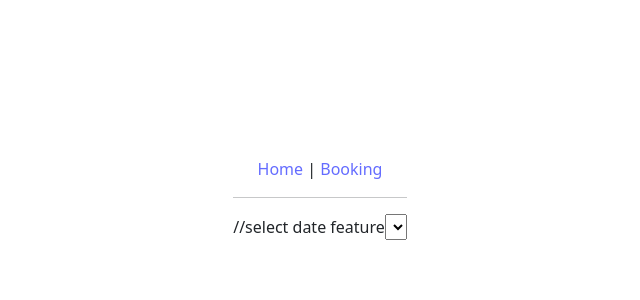
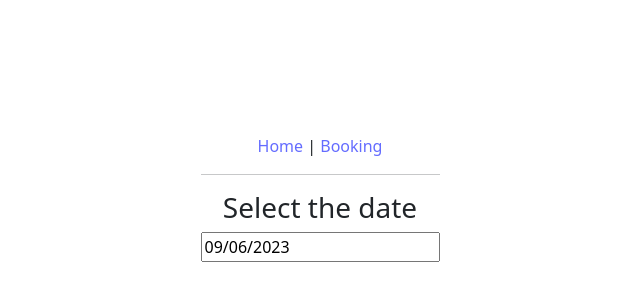
Before and after one commit to andrewhuynh561/Reservation-restaurant, a React (Vite) app in the folder web_app/: page /booking in a window 1280 px wide. Shown: the part 202-502 px from the top of the page, without its empty margins (320-960 px from the left). Built offline with nearby package versions, Linux system fonts and the light colour scheme.

Commit message:
Finished date selection without having id

```diff
--- a/web_app/package.json
+++ b/web_app/package.json
@@ -11,6 +11,7 @@
   },
   "dependencies": {
     "react": "^18.2.0",
+    "react-datepicker": "^4.16.0",
     "react-dom": "^18.2.0",
     "react-router-dom": "^6.15.0",
     "sqlite3": "^5.1.6"
--- a/web_app/src/routes/Booking.jsx
+++ b/web_app/src/routes/Booking.jsx
@@ -1,20 +1,18 @@
-import { useState } from 'react'
-import {useParams} from 'react-router-dom'
-import reactLogo from '../assets/react.svg'
-import viteLogo from '/vite.svg'
+import React, { useState } from "react";
+import { useParams } from "react-router-dom";
+import DatePicker from "react-datepicker";
+import "react-datepicker/dist/react-datepicker.css";
 
 function Booking() {
-  const { id } = useParams();
-
-  const [count, setCount] = useState(0)
-
+  const [date, setDate] = useState(new Date());
   return (
     <>
-      <div> //select date feature
-        <select></select>
+      <div>
+        <h3>Select the date</h3>
+        <DatePicker selected={date} onChange={(date) => setDate(date)} />
       </div>
     </>
-  )
+  );
 }
 
-export default Booking
+export default Booking;
```
Also changed, not shown: 1 other file (tests, documents, lock files or other folders).
